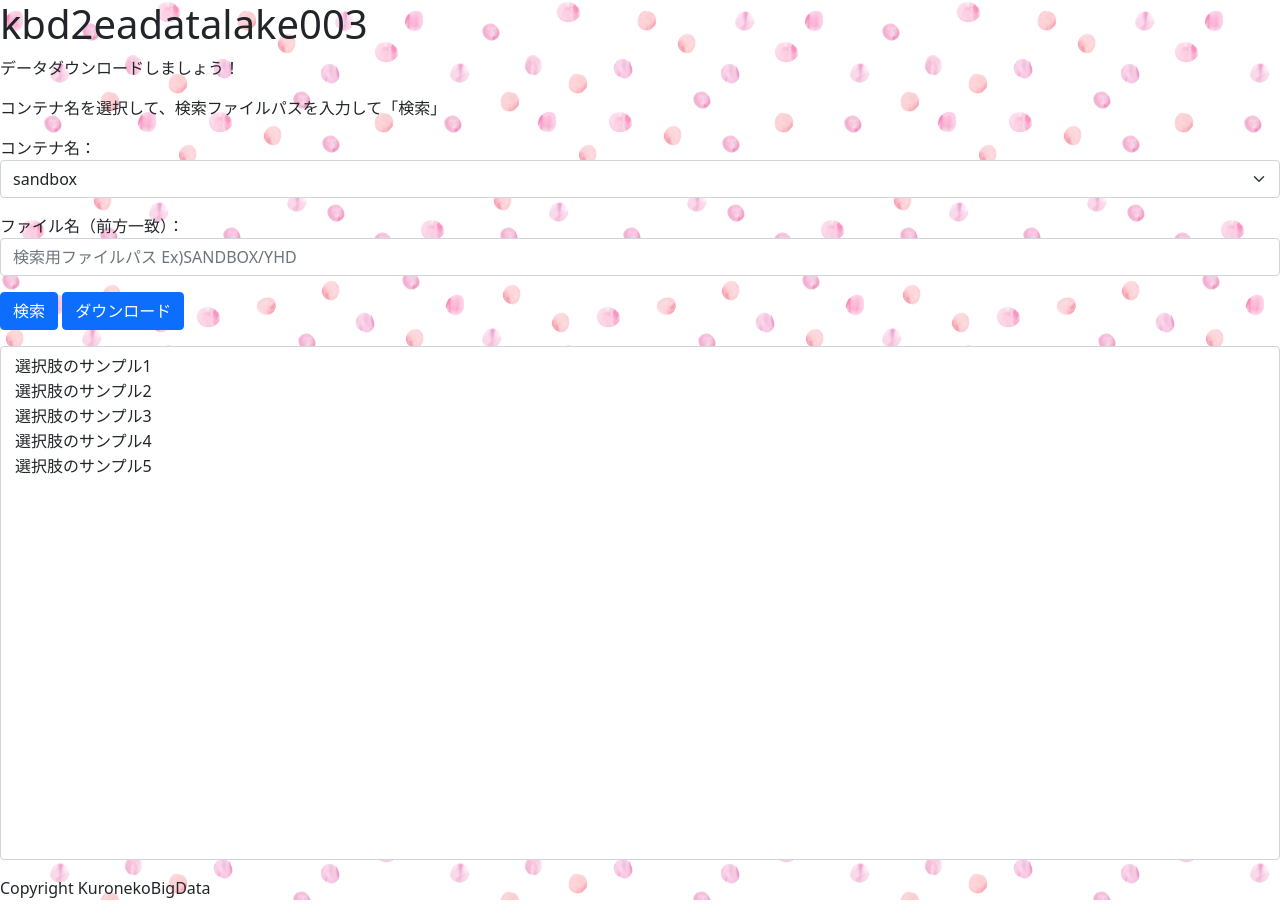
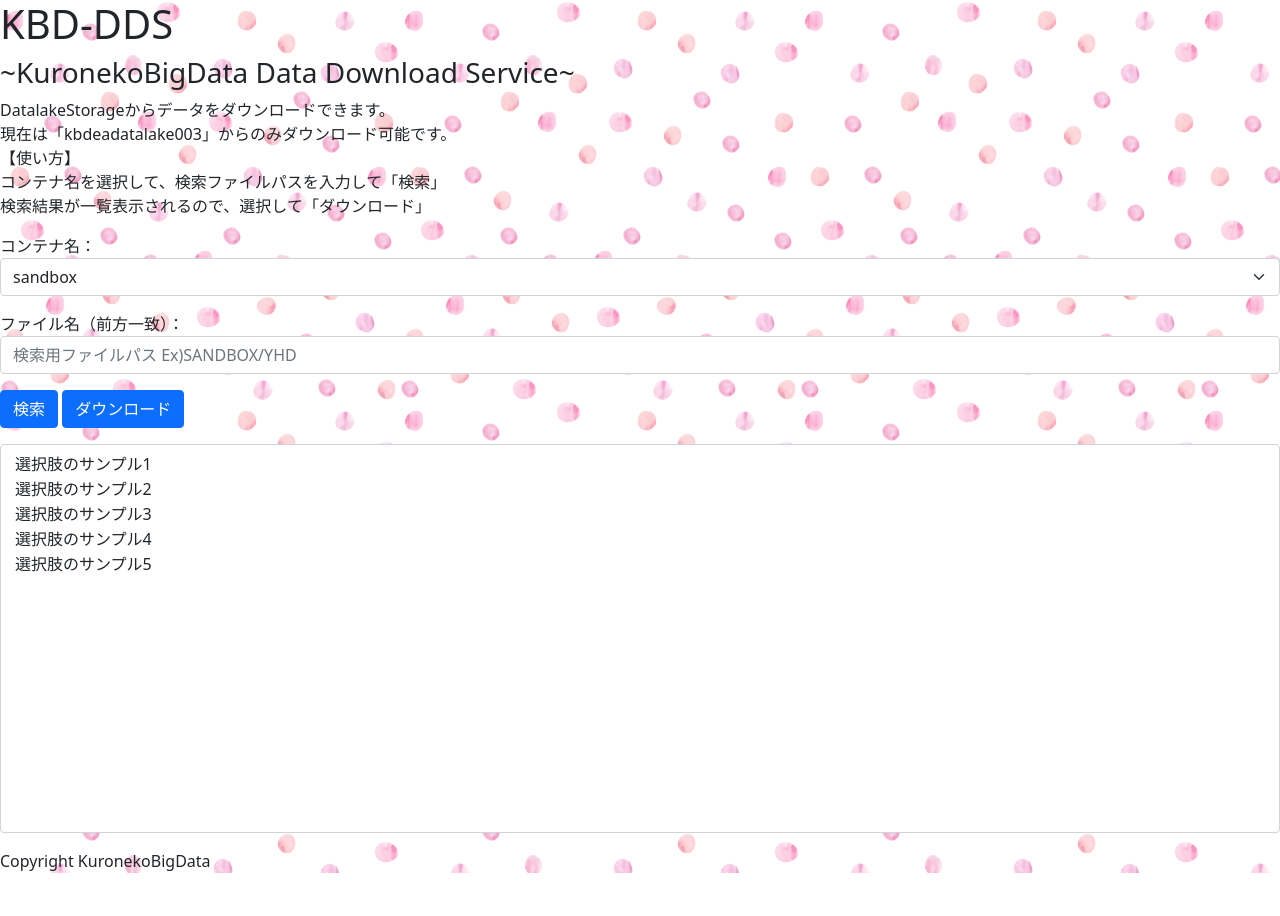
Before and after one commit to yuuchn/appservice, a Django app: page /kbdlake003/ in a window 1280 px wide. After the commit the page ends 873 px from the top, so only its background shows below. Run offline with Django 3.2, Linux system fonts and the light colour scheme; some libraries are stand-ins or nearby versions.

Commit message:
Add files via upload

```diff
--- a/kbdlake003/templates/kbdlake003/index.html
+++ b/kbdlake003/templates/kbdlake003/index.html
@@ -10,14 +10,18 @@
   <link href="{% static 'css/bootstrap.css' %}" rel="stylesheet">
 -->
   <link href="https://kbdeadatalakesdds.blob.core.windows.net/kbddds/css/bootstrap.css" rel="stylesheet">
-  <title>kbdlake003</title>
+  <title>KuronekoBigData Data Download Service</title>
   <meta charset="UTF-8">
   <script src="https://ajax.googleapis.com/ajax/libs/jquery/3.5.1/jquery.min.js"></script>
 </head>
 <body>
-  <h1>kbd2eadatalake003</h1>
-  <p>データダウンロードしましょう！</p>
-  <p>コンテナ名を選択して、検索ファイルパスを入力して「検索」</p>
+  <h1>KBD-DDS</h1>
+  <h3>~KuronekoBigData Data Download Service~</h3>
+  <p>DatalakeStorageからデータをダウンロードできます。<br>
+  現在は「kbdeadatalake003」からのみダウンロード可能です。<br>
+  【使い方】<br>
+  コンテナ名を選択して、検索ファイルパスを入力して「検索」<br>
+  検索結果が一覧表示されるので、選択して「ダウンロード」</p>
 
 <form >
 <p>
@@ -39,7 +43,7 @@
 </form>
 
 <p>
-<select class="form-select" id="searchview" size="20">
+<select class="form-select" id="searchview" size="15">
 <option value="サンプル1">選択肢のサンプル1</option>
 <option value="サンプル2">選択肢のサンプル2</option>
 <option value="サンプル3">選択肢のサンプル3</option>
```
